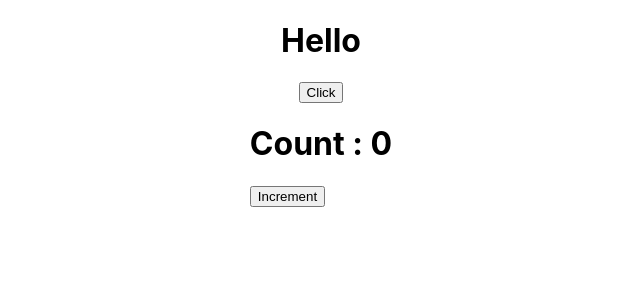
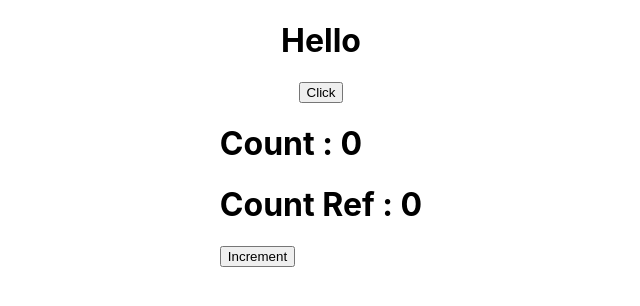
Before and after one commit to usman-2000/Practice-Section, a React (Create React App) app: page / in a window 1280 px wide. Shown: the top 306 px of the page, without its empty margins (319-959 px from the left). Built offline with nearby package versions, Linux system fonts and the light colour scheme.

Commit message:
Use Ref concepts

```diff
--- a/src/components/navbar/index.jsx
+++ b/src/components/navbar/index.jsx
@@ -96,14 +96,14 @@ const Navbar = () => {
     //////////////////////// USE REF /////////////////////////////////
     //////////////////////////////////////////////////////////////////
 
-    // use ref is somthing like states in react but it doesn't re reder the component. It is not used in the return value of the component.
+    // use ref is somthing like states in react but it doesn't re reder the component. It is not used in the return value of the component. ref doesn't need to rerender for updating states as it updates its state instantly when it called. So when if you need to rerender the state , then you can use useState, otherwise use ref is the best option.
 
     const [count, setCount] = useState(0)
     const countRef = useRef(0)
 
     const handleCount = () => {
+        setCount(count + 1)
         countRef.current++;
-        setCount(countRef.current)
 
         console.log("Count : ", count);
         console.log("Ref : ", countRef.current);
@@ -186,6 +186,8 @@ const Navbar = () => {
 
             <div>
                 <h1>Count : {count}</h1>
+                <h1>Count Ref : {countRef.current}</h1>
+
                 <button onClick={handleCount}>Increment</button>
             </div>
 
```
